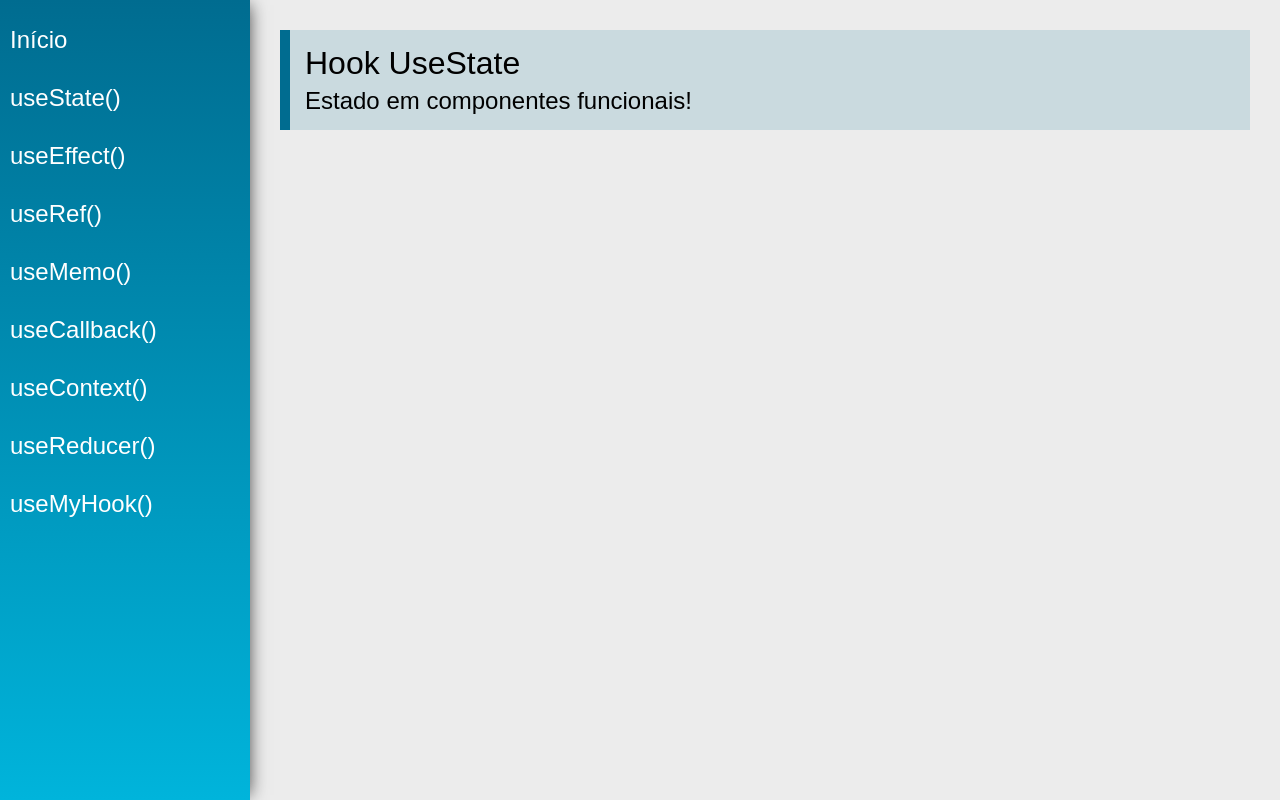
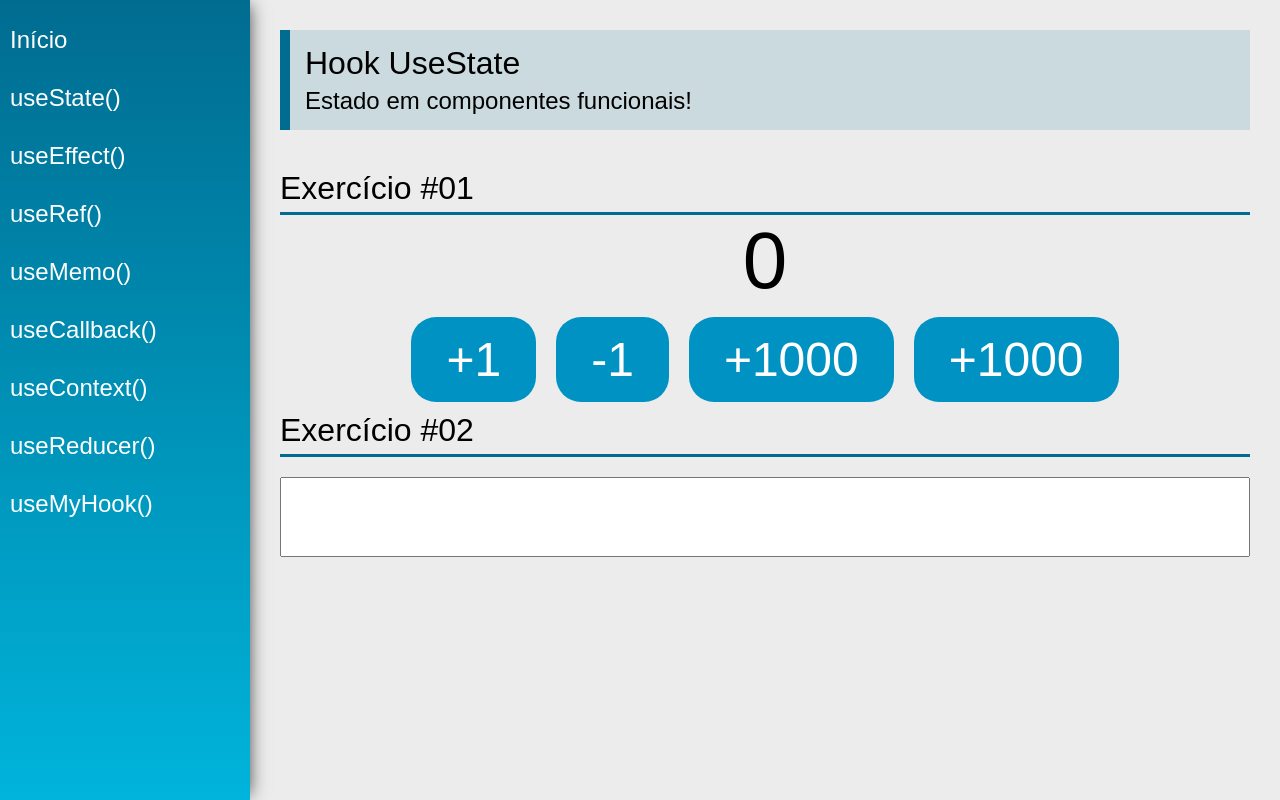
Before and after one commit to IanCaminhas/ReactHooks, a React (Create React App) app: page /useState in a window 1280 px wide. Built offline with nearby package versions, Linux system fonts and the light colour scheme.

Commit message:
Aprendizado UseSate

```diff
--- a/src/views/examples/UseState.jsx
+++ b/src/views/examples/UseState.jsx
@@ -1,13 +1,36 @@
-import React from 'react'
+import React, { useState } from 'react'
 import PageTitle from '../../components/layout/PageTitle'
+import SectionTitle from '../../components/layout/SectionTitle'
 
 const UseState = (props) => {
+
+    const [count,setCount] = useState(0)
+    const [name, setName] = useState("")
     return (
         <div className="UseState">
             <PageTitle
                 title="Hook UseState"
                 subtitle="Estado em componentes funcionais!"
             />
+            <SectionTitle title="Exercício #01" />
+                <div className="center">
+                    <span className="text">{count}</span>
+                    <div>
+                        <button className="btn"
+                            onClick={() => setCount(count + 1)}>+1</button>
+                        <button className="btn"
+                            onClick={() => setCount(count - 1)}>-1</button>
+                        <button className="btn"
+                            onClick={() => setCount(1000)}>+1000</button>
+                         <button className="btn"
+                            onClick={() => setCount(currect => currect + 1000)}>+1000</button>
+                    </div>
+                </div>
+
+            <SectionTitle title="Exercício #02" />
+            <input type="text" className="input"
+                    value = {name} onChange={e => setName(e.target.value)} />
+            <span className="text">{name}</span>
         </div>
     )
 }
```
